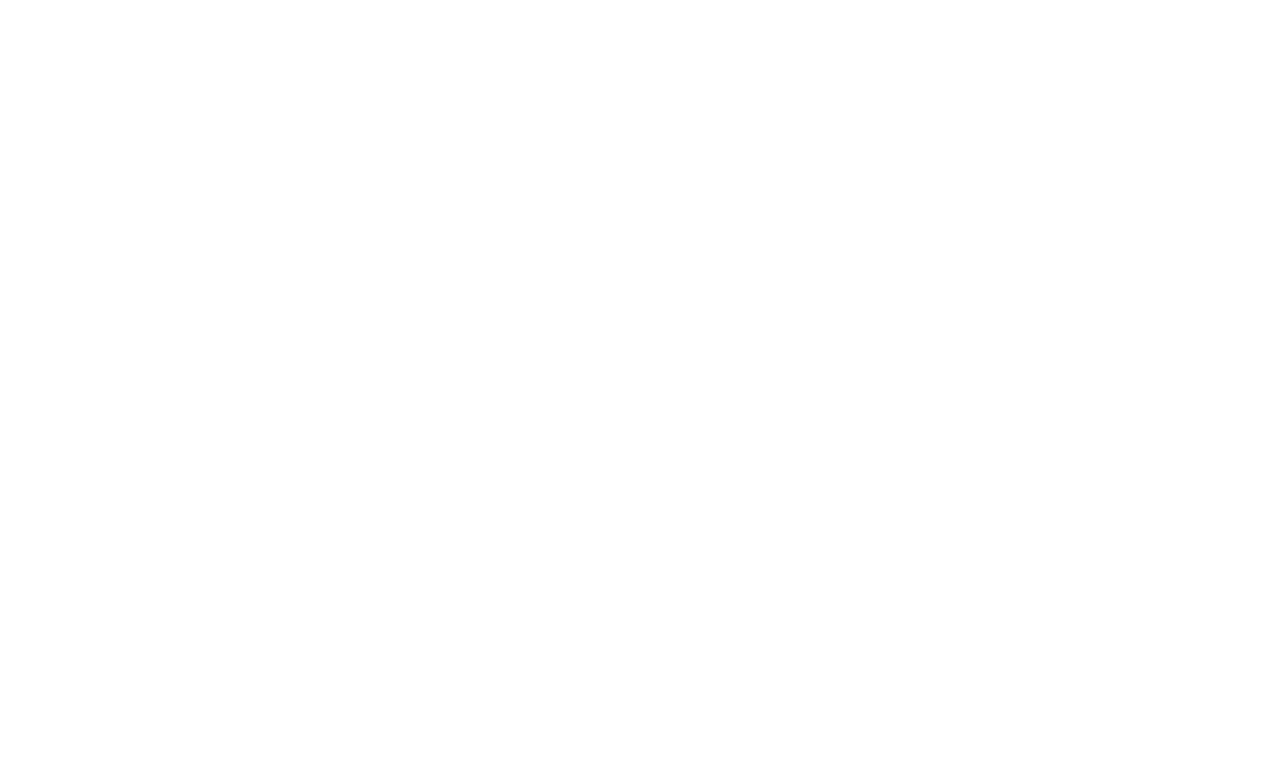
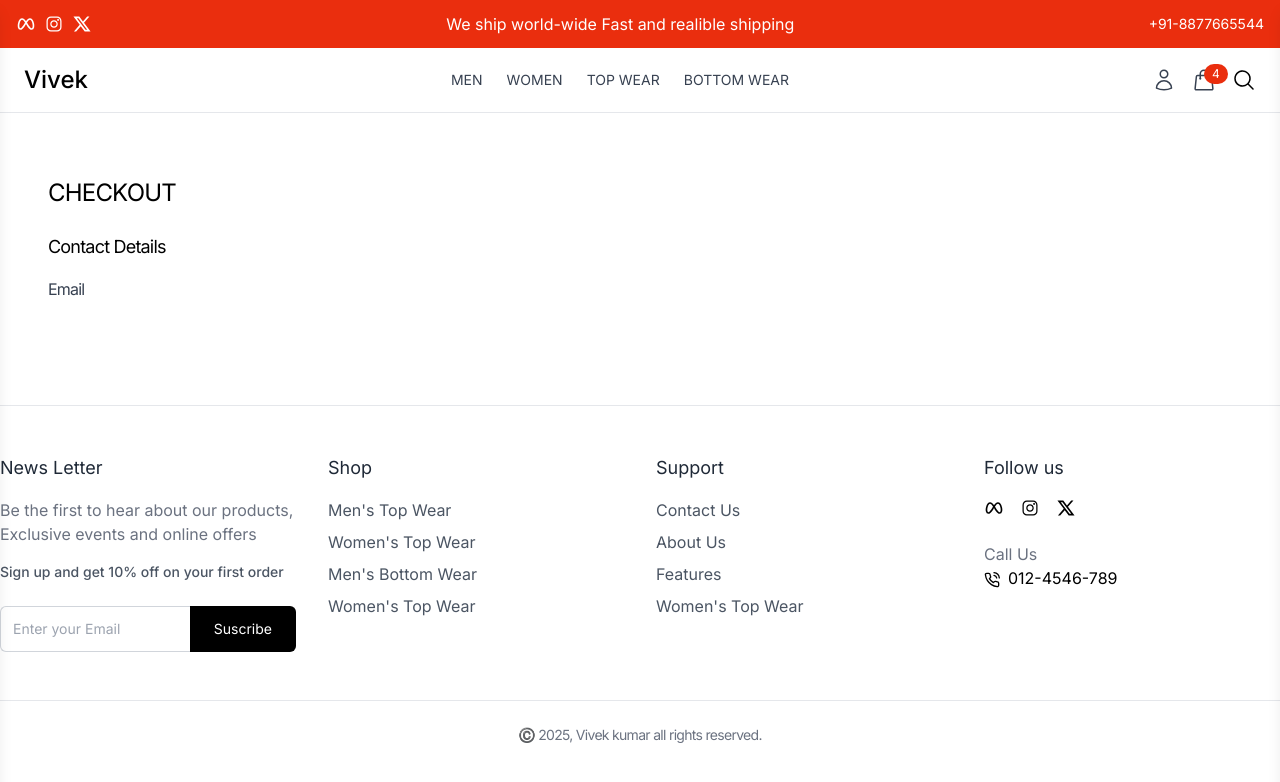
Before and after one commit to Vivekkumar0412/E-Com-Frontend, a React (Vite) app: page /checkout in a window 1280 px wide. Before the commit this address had no page. Shown: the top 782 px of the page. Built offline with nearby package versions, Linux system fonts and the light colour scheme.

Commit message:
cart added

```diff
--- a/src/App.jsx
+++ b/src/App.jsx
@@ -7,6 +7,7 @@
 import Profile from "./pages/Profile";
 import CollectionPage from "./pages/CollectionPage";
 import ProductDetails from "./components/Products/ProductDetails";
+import Checkout from "./components/Cart/Checkout";
 function App() {
   return (
     <>
@@ -21,6 +22,7 @@
             <Route path="profile" element={<Profile/>} />
             <Route path="collections/:collection" element={<CollectionPage/>} />
             <Route path="product/:id" element={<ProductDetails/>} />
+            <Route path="/checkout" element={<Checkout/>}/>
           </Route>
         </Routes>
       </BrowserRouter>
--- /dev/null
+++ b/src/components/Cart/Checkout.jsx
@@ -0,0 +1,57 @@
+import React, { useState } from "react";
+import { useNavigate } from "react-router-dom";
+let cart = {
+  products: [
+    {
+      name: "Stylish Jacket",
+      size: "XXL",
+      color: "Black",
+      price: 120,
+      image: "https://picsum.photos/500/500?random=1",
+    },
+    {
+      name: "Nail Cutter",
+      size: "S",
+      color: "Silver",
+      price: 10,
+      image: "https://picsum.photos/500/500?random=2",
+    },
+    {
+      name: "Jeans",
+      size: "XXL",
+      color: "Blue",
+      price: 150,
+      image: "https://picsum.photos/500/500?random=1",
+    },
+  ],
+  totalPrice: 280,
+};
+function Checkout() {
+    const navigate = useNavigate()
+    const [sippingAddress,setShippingAddress] = useState({
+        firstName : "",
+        lastName : "",
+        address : "",
+        city : "",
+        postCode : "",
+        country : "",
+        phone : ""
+
+    })
+    const [email,setEmail] = useState("")
+  return <div className="grid grid-cols-1 lg:grid-cols-2 gap-8 max-w-7xl mx-auto py-10 px-6 tracking-tighter">
+    {/* left section */}
+    <div className="bg-white rounded-lg p-6">
+        <h2 className="text-2xl uppercase mb-6">Checkout</h2>
+        <form action="">
+            <h3 className="text-lg mb-4">Contact Details</h3>
+            <div className="mb-4 ">
+                <label className="block text-gray-700">Email</label>
+                <input type="email" value={email} onChange={(e)=> setEmail(e.target.value)} />
+            </div>
+        </form>
+    </div>
+  </div>;
+}
+
+export default Checkout;
--- a/src/components/Layout/CartDrawer.jsx
+++ b/src/components/Layout/CartDrawer.jsx
@@ -1,8 +1,13 @@
 import React, { useState } from "react";
 import { IoMdClose } from "react-icons/io";
 import CartContent from "../Cart/CartContent";
+import { useNavigate } from "react-router-dom";
 
 function CartDrawer({toggleCartDrawer,cartDrawer}) {
+  const navigate = useNavigate();
+  function handleCheckOutFun(){
+    navigate("/checkout")
+  }
   return (
     <div
       className={`fixed top-0 right-0 sm:w-1/2 md:w-2/4 h-full bg-white shadow-lg transform transition-transform duration-300 flex flex-col z-50 ${
@@ -21,7 +26,7 @@
         <CartContent/>
       </div>
       <div className="bg-white sticky p-4 bottom-0">
-        <button className="w-full bg-black text-white py-3 rounded-md font-semibold hover:bg-gray-800 transition">Checkout</button>
+        <button onClick={handleCheckOutFun} className="w-full bg-black text-white py-3 rounded-md font-semibold hover:bg-gray-800 transition">Checkout</button>
         <p className="text-sm tracking-tighter text-gray-600 text-center mt-2">Shiping, Taxes and discount code are calculated at checkout</p>
       </div>
     </div>
--- a/src/components/Products/FeaturedCollection.jsx
+++ b/src/components/Products/FeaturedCollection.jsx
@@ -18,7 +18,7 @@
             dolores vitae voluptate, molestias sint hic eius illo minima
             asperiores optio?
           </p>
-          <Link to={"/collection/all"} className="bg-black text-white px-6 py-3 rounded-lg text-lg hover:bg-gray-800">
+          <Link to={"/collections/all"} className="bg-black text-white px-6 py-3 rounded-lg text-lg hover:bg-gray-800">
             Shop Now
           </Link>
         </div>
```
